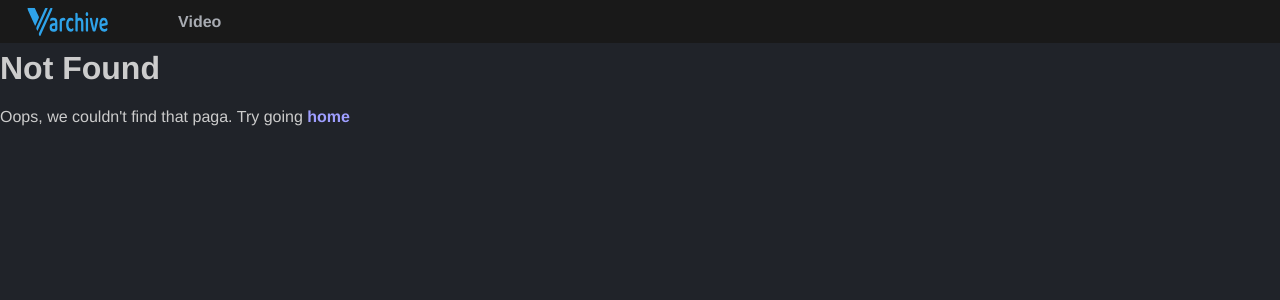
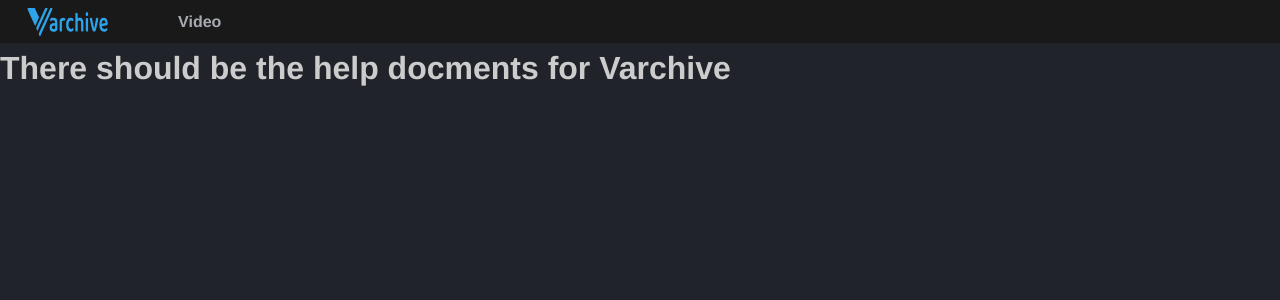
Before and after one commit to MouJieQin/varchive, a Vue app in the folder spa/: page /help in a window 1280 px wide. Before the commit this address had no page. Shown: the top 300 px of the page. Built offline with nearby package versions, Linux system fonts and the light colour scheme.

Commit message:
Support markdown for bookmarks

```diff
--- a/spa/package.json
+++ b/spa/package.json
@@ -11,6 +11,7 @@
   "dependencies": {
     "echarts": "^5.5.1",
     "element-plus": "^2.8.5",
+    "markdown-it": "^14.1.0",
     "vue": "^3.5.10",
     "vue-router": "^4.4.5"
   },
--- a/spa/src/components/Bookmark.vue
+++ b/spa/src/components/Bookmark.vue
@@ -16,9 +16,6 @@
                     </template>
                 </el-popconfirm>
 
-                <!-- <el-icon v-show="!isEditingBookmark" class="icon" style="margin-left: 15px; float:left">
-                    <Delete @click="removeBookmark(index, bookmark.timestamp)" />
-                </el-icon> -->
                 <el-icon v-show="!isEditingBookmark" class="icon" style="margin-left: 15px; float:left">
                     <Edit @click="isEditingBookmark = true" />
                 </el-icon>
@@ -36,20 +33,18 @@
             <el-input v-else v-model="bookmarkForEditing.title" clearable style="margin-bottom: 10px;max-width: 600px">
                 <template #prepend>Title</template>
             </el-input>
-            <!-- <h3 style="text-align: center; ">{{ bookmark.title }}</h3> -->
-            <p v-if="!isEditingBookmark" v-html="highlightedDescription"></p>
+            <p class="editing" v-if="!isEditingBookmark" v-html="highlightedDescription"></p>
             <el-input v-else v-model="bookmarkForEditing.description" autosize type="textarea"
                 style="margin-bottom: 10px;" />
-            <!-- <p>Suspendisse lobortis pharetra tempor. Cras eleifend ante sed arcu interdum, in bibendum enim ultricies. Integer rutrum quis risus at tempor. Maecenas facilisis, nisi vel pellentesque maximus, lectus felis malesuada purus, a pulvinar elit est quis turpis. Duis convallis purus quis finibus consequat. Pellentesque faucibus tincidunt augue non consequat. Donec fringilla at est sit amet blandit. Nunc at porttitor ligula. Fusce sed odio turpis. Suspendisse lobortis pharetra tempor. Cras eleifend ante sed arcu interdum, in bibendum enim ultricies. Integer rutrum quis risus at tempor. Maecenas facilisis, nisi vel pellentesque maximus, lectus felis malesuada purus, a pulvinar elit est quis turpis. Duis convallis purus quis finibus consequat. Pellentesque faucibus tincidunt augue non consequat. Donec fringilla at est sit amet blandit. Nunc at porttitor ligula. Fusce sed odio turpis.</p> -->
-
         </div>
     </div>
 </template>
 
 <script>
 import WebpPreview from '@/components/WebpPreview.vue'
-import { CopyDocument, Check, Close, Edit, Refresh, Delete } from '@element-plus/icons-vue'
-import { ElMessage, ElNotification, ElMessageBox } from 'element-plus';
+import { CopyDocument, Check, Close, Edit, Delete } from '@element-plus/icons-vue'
+import { ElMessage } from 'element-plus'
+import MarkdownIt from 'markdown-it'
 
 export default {
     data() {
@@ -59,6 +54,7 @@ export default {
             isMouseOver: false,
             isMatch: true,
             highlightedTitle: this.bookmark.title,
+            markdownParser: new MarkdownIt(),
             highlightedDescription: this.bookmark.description,
         }
     },
@@ -86,11 +82,18 @@ export default {
 
     methods: {
         watchChange() {
-            const titleResult = this.highlightTextWithMatch(this.bookmark.title, this.bookmarkPattern)
-            this.highlightedTitle = titleResult.highlightedText
-            const descriptionResult = this.highlightTextWithMatch(this.bookmark.description, this.bookmarkPattern)
-            this.highlightedDescription = descriptionResult.highlightedText
-            this.isMatch = titleResult.hasMatch || descriptionResult.hasMatch
+            if (this.bookmarkPattern === "") {
+                this.isMatch = true
+                this.highlightedTitle = this.bookmark.title
+                this.highlightedDescription = this.markdownParser.render(this.bookmark.description)
+            } else {
+                const titleResult = this.highlightTextWithMatch(this.bookmark.title, this.bookmarkPattern)
+                this.highlightedTitle = titleResult.highlightedText
+                const descriptionResult = this.highlightTextWithMatch(this.bookmark.description, this.bookmarkPattern)
+                this.highlightedDescription = descriptionResult.highlightedText
+                this.isMatch = titleResult.hasMatch || descriptionResult.hasMatch
+            }
+
         },
         handleEditBookmark(index, bookmarkForEditing) {
             this.editBookmark(index, bookmarkForEditing)
@@ -111,6 +114,9 @@ export default {
                     ElMessage.error('Something went wrong', err)
                 })
         },
+    },
+    mounted() {
+        this.watchChange()
     }
 }
 </script>
--- a/spa/src/components/TheNavigation.vue
+++ b/spa/src/components/TheNavigation.vue
@@ -1,11 +1,10 @@
 <template>
     <div id="navigation">
-        <!-- <router-link id="logo" to="/"> -->
         <router-link id="logo" :to="{ name: 'video' }">
             <Logo />
         </router-link>
         <router-link :to="{ name: 'video' }">Video</router-link>
-        <!-- <router-link :to="{ name: 'protected' }">Dashboard</router-link> -->
+        <!-- <router-link :to="{ name: 'help' }">Help</router-link> -->
     </div>
 </template>
 
--- a/spa/src/main.js
+++ b/spa/src/main.js
@@ -8,7 +8,4 @@ import ElementPlus from 'element-plus'
 import {createApp} from 'vue'
 
 const app = createApp(App)
-app.config.globalProperties.$WebSocketIDCounter = {
-  value: 0,
-};
 app.use(router).use(ElementPlus).mount('#app')
--- a/spa/src/router/index.js
+++ b/spa/src/router/index.js
@@ -1,10 +1,9 @@
-import Home from '@/views/Home.vue'
 import {createRouter, createWebHistory} from 'vue-router'
 
 
 const routes =
     [
-      {path: '/', name: 'Home', component: Home}, {
+      {
         path: '/video/:path+',
         name: 'videop',
         component: () => import('@/views/Video.vue'),
@@ -15,6 +14,11 @@ const routes =
         name: 'video',
         component: () => import('@/views/Video.vue'),
         // props: route => ({...route.params}),
+      },
+      {
+        path: '/help',
+        name: 'help',
+        component: () => import('@/views/Help.vue')
       },
       {
         path: '/:pathMatch(.*)*',
--- /dev/null
+++ b/spa/src/views/Help.vue
@@ -0,0 +1,18 @@
+<template>
+    <div>
+        <div v-html="markdown.render(data)"></div>
+    </div>
+</template>
+
+<script>
+import MarkdownIt from 'markdown-it'
+
+export default {
+    data() {
+        return {
+            data: '# There should be the help docments for Varchive',
+            markdown: new MarkdownIt()
+        }
+    },
+}
+</script>
--- a/spa/src/views/Home.vue
+++ /dev/null
@@ -1,4 +0,0 @@
-<template>
-    <div class="home">
-    </div>
-</template>
```
Also changed, not shown: 1 other file (tests, documents, lock files or other folders).
